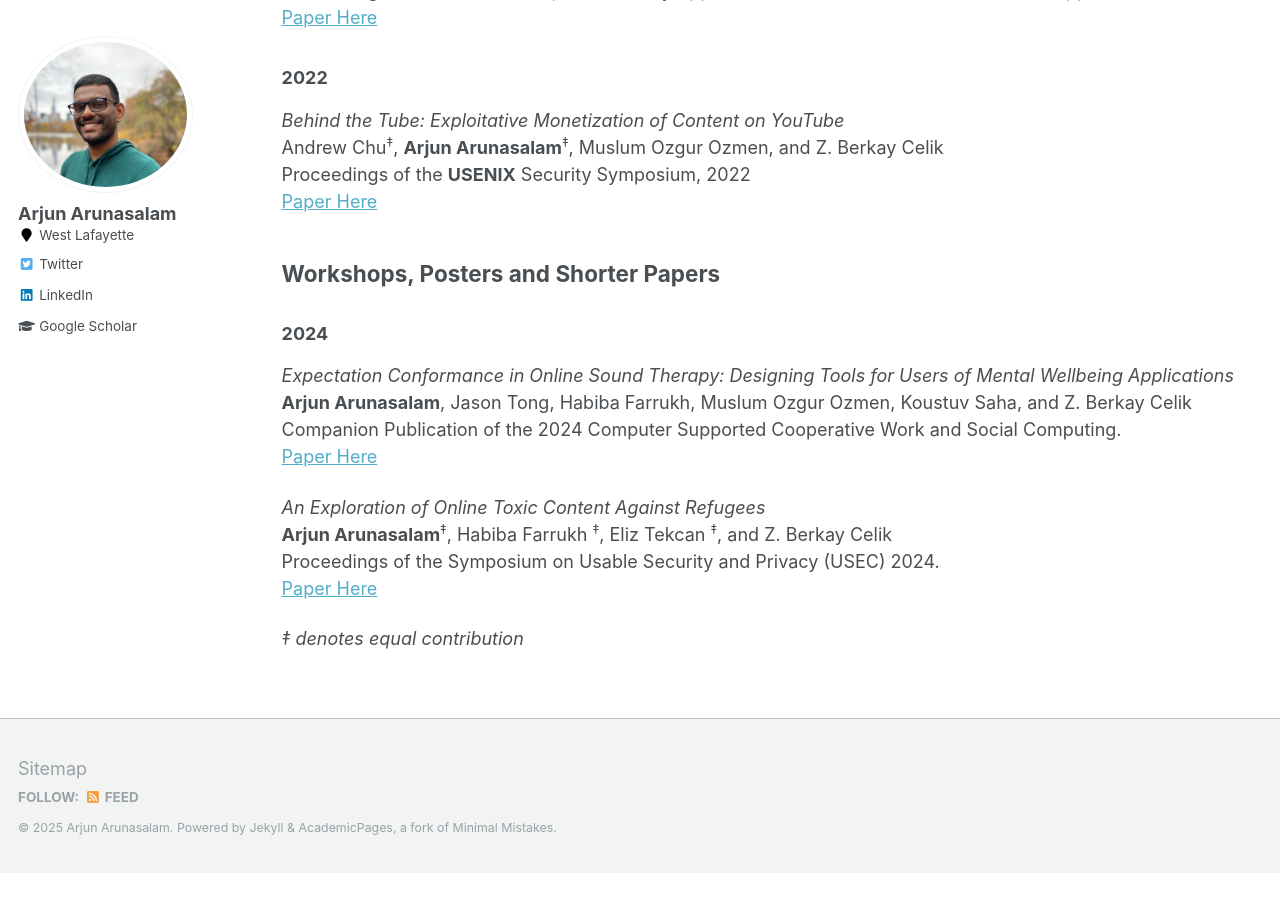
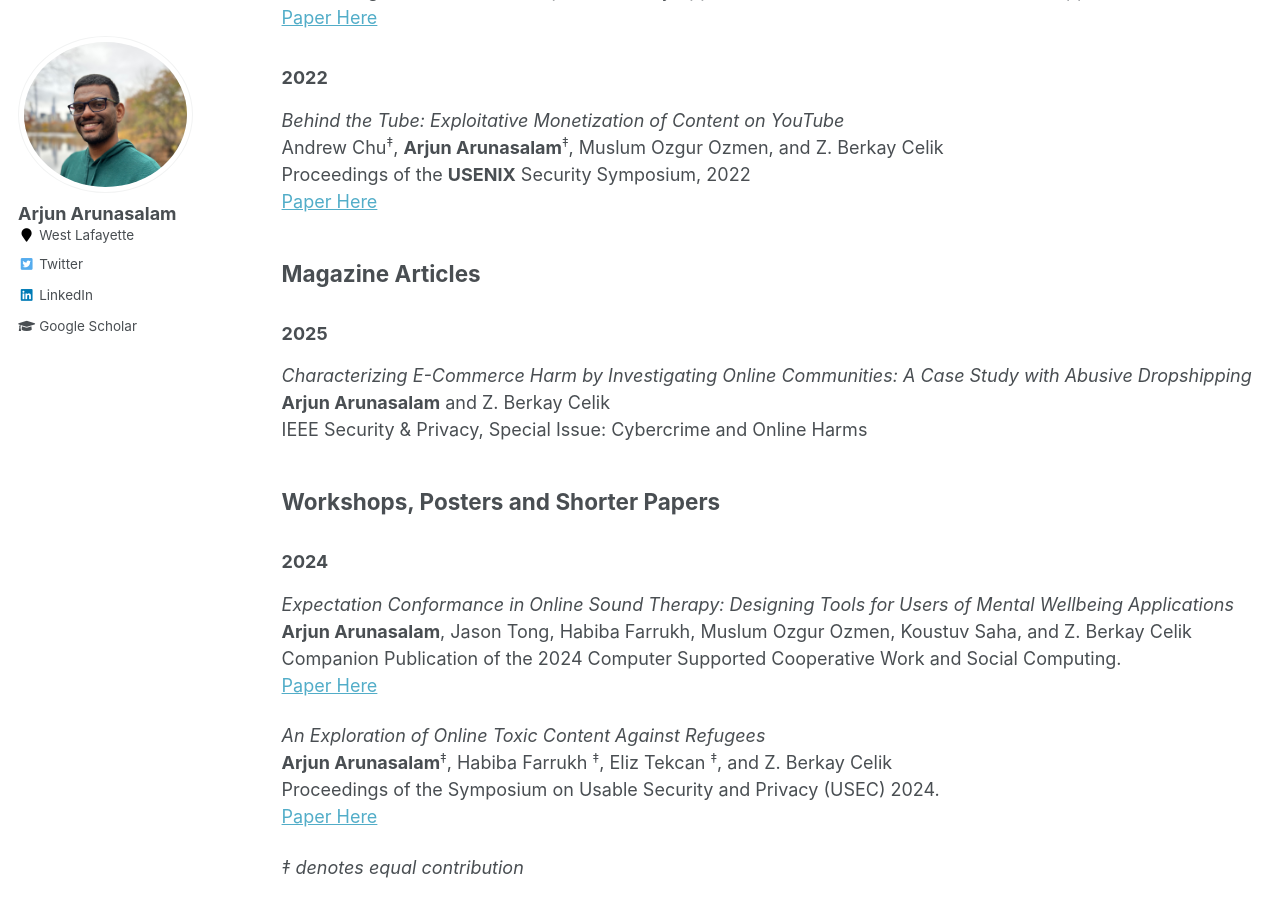
Before and after one commit to arjunarunasalam/arjunarunasalam.github.io, a Jekyll site: the page built from _pages/publications.md, in a window 1280 px wide and 900 px high, scrolled down 1132 px. Built offline with Jekyll 4.4.1, drawn with Linux system fonts in a browser that asks for light colours; before the commit the page ends 2005 px from its top, so only the background shows below that.

Commit message:
adding magazine acceptance

```diff
--- a/_pages/publications.md
+++ b/_pages/publications.md
@@ -61,6 +61,15 @@ Proceedings of the **USENIX** Security Symposium, 2022 <br>
 [Paper Here](https://dl.acm.org/doi/10.1145/3627106.3627196)<br>
 
 
+## Magazine Articles
+
+### 2025
+
+*Characterizing E-Commerce Harm by Investigating Online Communities: A Case Study with Abusive Dropshipping* <br>
+**Arjun Arunasalam** and Z. Berkay Celik<br>
+IEEE Security & Privacy, Special Issue: Cybercrime and Online Harms <br>
+
+
 ## Workshops, Posters and Shorter Papers
 
 ### 2024
```
Also changed, not shown: _pages/about.md (+1 -0 lines).
